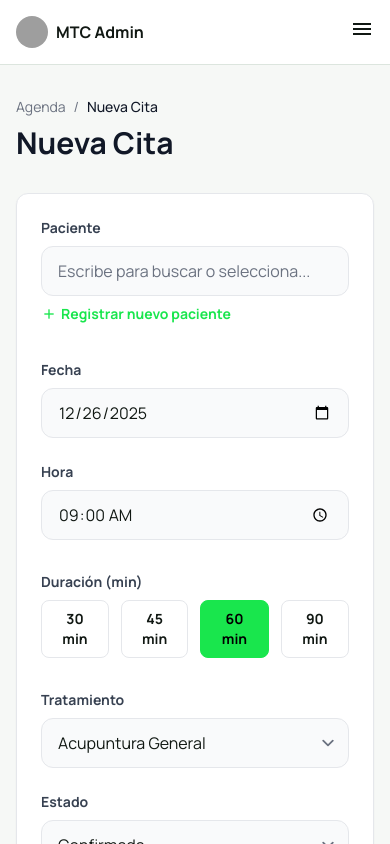
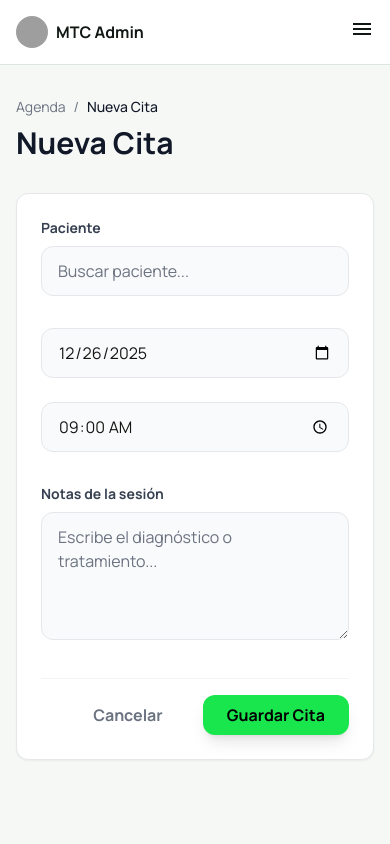
Before and after one commit to murciasaez/MTC-Administrador-, a React (Vite) app: page /new-appointment in a window 390 px wide. Built offline with nearby package versions, Linux system fonts and the light colour scheme; grey boxes are pictures that could not be loaded.

Commit message:
finalizar sincronizacion de notas

```diff
--- a/screens/NewAppointment.tsx
+++ b/screens/NewAppointment.tsx
@@ -1,13 +1,11 @@
 import React, { useState, useEffect } from 'react';
 import { useNavigate, Link } from 'react-router-dom';
 
-// --- CONFIGURACIÓN GOOGLE SHEETS (PASO C - MODO SILENCIOSO) ---
 const GOOGLE_SCRIPT_URL = "https://script.google.com/macros/s/AKfycbxaCWqoAXba1Wo6Zz053aBh8Wu5-wyox9tlESHG_q-3l_xlfCRj8StkcUrBH_67tXIVWg/exec";
 
 export const NewAppointment: React.FC = () => {
     const navigate = useNavigate();
 
-    // --- ESTADOS ---
     const [paciente, setPaciente] = useState('');
     const [fecha, setFecha] = useState(new Date().toISOString().split('T')[0]);
     const [hora, setHora] = useState('09:00');
@@ -16,10 +14,8 @@
     const [estado, setEstado] = useState('programada');
     const [notas, setNotas] = useState('');
 
-    // Estado para la lista de pacientes (PASO A)
-    const [listaPacientes, setListaPacientes] = useState<{id: number, nombre: string}[]>([]);
+    const [listaPacientes, setListaPacientes] = useState<{id: number, nombre: string, notas?: string}[]>([]);
 
-    // --- CARGAR PACIENTES AL INICIAR ---
     useEffect(() => {
         const guardados = localStorage.getItem('pacientesLocal');
         if (guardados) {
@@ -45,22 +41,26 @@
             notas: notas || ""
         };
 
-        // 1. GUARDADO LOCAL (INSTANTÁNEO)
         const citasLocales = JSON.parse(localStorage.getItem('citasLocal') || '[]');
         localStorage.setItem('citasLocal', JSON.stringify([...citasLocales, nuevaCita]));
 
-        // 2. GUARDADO EN NUBE (PASO C - SILENCIOSO)
-        // Lanzamos la petición y NO esperamos (fire and forget)
+        const directorioActualizado = listaPacientes.map(p => {
+            if (p.nombre === paciente) {
+                return { ...p, notas: notas };
+            }
+            return p;
+        });
+        localStorage.setItem('pacientesLocal', JSON.stringify(directorioActualizado));
+
         if (GOOGLE_SCRIPT_URL && GOOGLE_SCRIPT_URL.startsWith("http")) {
             fetch(GOOGLE_SCRIPT_URL, {
                 method: "POST",
                 mode: "no-cors",
                 headers: { "Content-Type": "text/plain" },
                 body: JSON.stringify(nuevaCita)
-            }).catch(err => console.log("Error silencioso en backup nube:", err));
+            }).catch(err => console.log("Error backup:", err));
         }
 
-        // Navegamos inmediatamente
         navigate('/dashboard');
     };
 
@@ -68,83 +68,47 @@
         <div className="flex-1 w-full max-w-4xl mx-auto px-4 py-8">
             <div className="mb-8">
                 <div className="flex items-center gap-2 text-sm text-gray-500 mb-2">
-                    <Link to="/dashboard" className="hover:text-primary">Agenda</Link>
-                    <span>/</span><span className="text-gray-900 font-medium">Nueva Cita</span>
+                    <Link to="/dashboard" className="hover:text-primary transition-colors">Agenda</Link>
+                    <span>/</span><span className="text-gray-900 dark:text-gray-300 font-medium">Nueva Cita</span>
                 </div>
                 <h1 className="text-3xl font-bold text-gray-900 dark:text-white">Nueva Cita</h1>
             </div>
 
             <div className="bg-white dark:bg-[#1a2e20] rounded-xl shadow-sm border border-gray-200 dark:border-gray-700 p-6 md:p-8 space-y-8">
-
-                {/* --- SELECTOR DE PACIENTE INTELIGENTE (PASO A) --- */}
                 <div>
                     <label className="block text-sm font-bold text-gray-700 dark:text-gray-300 mb-2">Paciente</label>
-                    <div className="relative">
                     <input
-                            list="lista-pacientes" // Conecta con el datalist de abajo
+                        list="lista-pacientes"
                         type="text"
                         value={paciente}
                         onChange={(e) => setPaciente(e.target.value)}
-                            className="w-full px-4 py-3 bg-gray-50 dark:bg-[#112115] border border-gray-200 dark:border-gray-700 rounded-xl dark:text-white"
-                            placeholder="Escribe para buscar o selecciona..."
-                            autoComplete="off"
+                        className="w-full px-4 py-3 bg-gray-50 dark:bg-[#112115] border border-gray-200 dark:border-gray-700 rounded-xl dark:text-white outline-none"
+                        placeholder="Buscar paciente..."
                     />
-                        {/* Lista desplegable nativa */}
                     <datalist id="lista-pacientes">
-                            {listaPacientes.map(p => (
-                                <option key={p.id} value={p.nombre} />
-                            ))}
+                        {listaPacientes.map(p => <option key={p.id} value={p.nombre} />)}
                     </datalist>
-                    </div>
-                    <Link to="/quick-add" className="inline-flex items-center gap-1 text-primary text-sm font-bold mt-2 hover:underline">
-                        <span className="material-symbols-outlined text-[16px]">add</span> Registrar nuevo paciente
-                    </Link>
                 </div>
 
                 <div className="grid grid-cols-1 md:grid-cols-2 gap-6">
-                    <div>
-                        <label className="block text-sm font-bold text-gray-700 dark:text-gray-300 mb-2">Fecha</label>
                     <input type="date" value={fecha} onChange={(e) => setFecha(e.target.value)} className="w-full px-4 py-3 bg-gray-50 dark:bg-[#112115] border border-gray-200 dark:border-gray-700 rounded-xl dark:text-white" />
-                    </div>
-                    <div>
-                        <label className="block text-sm font-bold text-gray-700 dark:text-gray-300 mb-2">Hora</label>
-                        <input type="time" value={hora} onChange={(e) => setHora(e.target.value)} step="900" className="w-full px-4 py-3 bg-gray-50 dark:bg-[#112115] border border-gray-200 dark:border-gray-700 rounded-xl dark:text-white" />
-                    </div>
+                    <input type="time" value={hora} onChange={(e) => setHora(e.target.value)} className="w-full px-4 py-3 bg-gray-50 dark:bg-[#112115] border border-gray-200 dark:border-gray-700 rounded-xl dark:text-white" />
                 </div>
 
                 <div>
-                    <label className="block text-sm font-bold text-gray-700 dark:text-gray-300 mb-2">Duración (min)</label>
-                    <div className="flex gap-3">
-                        {[30, 45, 60, 90].map(min => (
-                            <button key={min} onClick={() => setDuracion(min)} className={`px-4 py-2 rounded-lg text-sm font-bold border ${duracion === min ? 'bg-primary text-black border-primary' : 'bg-white dark:bg-transparent border-gray-200 dark:text-gray-300'}`}>{min} min</button>
-                        ))}
-                    </div>
-                </div>
-
-                <div className="grid grid-cols-1 md:grid-cols-2 gap-6">
-                    <div>
-                        <label className="block text-sm font-bold text-gray-700 dark:text-gray-300 mb-2">Tratamiento</label>
-                        <select value={tipo} onChange={(e) => setTipo(e.target.value)} className="w-full px-4 py-3 bg-gray-50 dark:bg-[#112115] border border-gray-200 dark:border-gray-700 rounded-xl dark:text-white">
-                            <option>Acupuntura General</option><option>Masaje Tui Na</option><option>Ventosas</option><option>Fitoterapia</option>
-                        </select>
-                    </div>
-                    <div>
-                        <label className="block text-sm font-bold text-gray-700 dark:text-gray-300 mb-2">Estado</label>
-                        <select value={estado} onChange={(e) => setEstado(e.target.value)} className="w-full px-4 py-3 bg-gray-50 dark:bg-[#112115] border border-gray-200 dark:border-gray-700 rounded-xl dark:text-white">
-                            <option value="programada">Confirmada</option><option value="atendida">Atendida</option><option value="cancelada">Cancelada</option>
-                        </select>
-                    </div>
-                </div>
-
-                <div>
-                    <label className="block text-sm font-bold text-gray-700 dark:text-gray-300 mb-2">Notas</label>
-                    <textarea value={notas} onChange={(e) => setNotas(e.target.value)} className="w-full px-4 py-3 bg-gray-50 dark:bg-[#112115] border border-gray-200 dark:border-gray-700 rounded-xl h-24 dark:text-white" placeholder="Detalles..."></textarea>
+                    <label className="block text-sm font-bold mb-2 text-gray-700 dark:text-gray-300">Notas de la sesión</label>
+                    <textarea
+                        value={notas}
+                        onChange={(e) => setNotas(e.target.value)}
+                        className="w-full px-4 py-3 bg-gray-50 dark:bg-[#112115] border border-gray-200 dark:border-gray-700 rounded-xl h-32 dark:text-white outline-none"
+                        placeholder="Escribe el diagnóstico o tratamiento..."
+                    ></textarea>
                 </div>
 
                 <div className="flex justify-end gap-4 pt-4 border-t border-gray-100 dark:border-gray-700">
-                    <button onClick={() => navigate('/dashboard')} className="px-6 py-2.5 rounded-xl font-bold text-gray-500 hover:bg-gray-100">Cancelar</button>
-                    <button onClick={handleGuardar} className="px-6 py-2.5 rounded-xl font-bold bg-primary text-black flex items-center gap-2 hover:bg-primary-dark shadow-lg">
-                        <span className="material-symbols-outlined">check</span> Guardar Cita
+                    <button onClick={() => navigate('/dashboard')} className="px-6 py-2 text-gray-500 font-bold hover:bg-gray-100 rounded-xl transition-colors">Cancelar</button>
+                    <button onClick={handleGuardar} className="px-6 py-2 bg-primary text-black font-bold rounded-xl shadow-lg hover:bg-primary-dark transition-all">
+                        Guardar Cita
                     </button>
                 </div>
             </div>
--- a/screens/PatientsList.tsx
+++ b/screens/PatientsList.tsx
@@ -9,9 +9,9 @@
     ultimaVisita: string;
     estado: 'Activo' | 'Pendiente' | 'Inactivo';
     avatarColor: string;
+    notas?: string; // Nuevo campo para las notas
 };
 
-// Tipo Cita (para leer historial)
 type Cita = {
     id: number;
     paciente: string;
@@ -31,17 +31,14 @@
     const [busqueda, setBusqueda] = useState("");
     const [menuAbiertoId, setMenuAbiertoId] = useState<number | null>(null);
 
-    // --- ESTADOS PARA LA FICHA DEL PACIENTE (PASO B) ---
+    // --- ESTADOS PARA LA FICHA DEL PACIENTE ---
     const [pacienteFicha, setPacienteFicha] = useState<Paciente | null>(null);
     const [historialCitas, setHistorialCitas] = useState<Cita[]>([]);
 
     // --- FUNCIONES ---
     const abrirFicha = (paciente: Paciente) => {
-        // 1. Cargamos todas las citas
         const todasLasCitas: Cita[] = JSON.parse(localStorage.getItem('citasLocal') || '[]');
-        // 2. Filtramos las de ESTE paciente (por nombre exacto)
         const historial = todasLasCitas.filter(c => c.paciente === paciente.nombre);
-        // 3. Ordenamos por fecha (más reciente primero)
         historial.sort((a, b) => new Date(b.fecha).getTime() - new Date(a.fecha).getTime());
 
         setHistorialCitas(historial);
@@ -58,7 +55,6 @@
         }
     };
 
-    // Filtros visuales
     const pacientesFiltrados = listaPacientes.filter(p =>
         p.nombre.toLowerCase().includes(busqueda.toLowerCase()) || p.telefono.includes(busqueda)
     );
@@ -68,21 +64,24 @@
 
             {/* CABECERA */}
             <div className="flex justify-between items-center mb-6">
-                <h1 className="text-2xl md:text-3xl font-bold dark:text-white">Directorio</h1>
-                <Link to="/quick-add" className="bg-primary hover:bg-primary-dark text-black px-4 py-2 rounded-lg font-bold flex items-center gap-2">
+                <h1 className="text-2xl md:text-3xl font-bold dark:text-white">Directorio de Pacientes</h1>
+                <Link to="/quick-add" className="bg-primary hover:bg-primary-dark text-black px-4 py-2 rounded-lg font-bold flex items-center gap-2 transition-colors">
                     <span className="material-symbols-outlined">add</span> Alta Rápida
                 </Link>
             </div>
 
             {/* BUSCADOR */}
             <div className="bg-white dark:bg-surface-dark p-4 rounded-xl border border-gray-200 dark:border-gray-700 mb-4 shadow-sm">
+                <div className="flex items-center gap-2">
+                    <span className="material-symbols-outlined text-gray-400">search</span>
                     <input
                         type="text"
-                    placeholder="Buscar paciente..."
+                        placeholder="Buscar por nombre o teléfono..."
                         className="w-full bg-transparent outline-none dark:text-white"
                         value={busqueda}
                         onChange={(e) => setBusqueda(e.target.value)}
                     />
+                </div>
             </div>
 
             {/* TABLA */}
@@ -92,27 +91,36 @@
                         <tr>
                             <th className="p-4 text-xs font-bold uppercase text-gray-500">Nombre</th>
                             <th className="p-4 text-xs font-bold uppercase text-gray-500">Teléfono</th>
-                            <th className="p-4 text-xs font-bold uppercase text-gray-500">Estado</th>
+                            <th className="p-4 text-xs font-bold uppercase text-gray-500">Notas de Sesión</th>
                             <th className="p-4 text-xs font-bold uppercase text-gray-500 text-right">Acciones</th>
                         </tr>
                     </thead>
                     <tbody className="divide-y divide-gray-100 dark:divide-gray-700">
                         {pacientesFiltrados.map((paciente) => (
-                            <tr key={paciente.id} className="hover:bg-gray-50 dark:hover:bg-white/5">
+                            <tr key={paciente.id} className="hover:bg-gray-50 dark:hover:bg-white/5 transition-colors">
                                 <td className="p-4 font-bold dark:text-white flex items-center gap-3">
-                                    <div className={`size-8 rounded-full flex items-center justify-center text-xs ${paciente.avatarColor}`}>{paciente.nombre.charAt(0)}</div>
+                                    <div className={`size-8 rounded-full flex items-center justify-center text-xs text-white ${paciente.avatarColor}`}>{paciente.nombre.charAt(0)}</div>
                                     {paciente.nombre}
                                 </td>
                                 <td className="p-4 text-sm text-gray-600 dark:text-gray-300 font-mono">{paciente.telefono}</td>
-                                <td className="p-4"><span className="px-2 py-1 rounded-full bg-gray-100 text-xs font-bold border">{paciente.estado}</span></td>
+                                <td className="p-4 text-sm text-gray-600 dark:text-gray-300 max-w-[300px]">
+                                    <div className="truncate italic">
+                                        {paciente.notas ? paciente.notas : <span className="text-gray-400">Sin notas registradas</span>}
+                                    </div>
+                                </td>
                                 <td className="p-4 text-right relative">
-                                    <button onClick={(e) => { e.stopPropagation(); setMenuAbiertoId(menuAbiertoId === paciente.id ? null : paciente.id); }} className="text-gray-400 hover:text-primary"><span className="material-symbols-outlined">more_vert</span></button>
+                                    <button onClick={(e) => { e.stopPropagation(); setMenuAbiertoId(menuAbiertoId === paciente.id ? null : paciente.id); }} className="text-gray-400 hover:text-primary transition-colors">
+                                        <span className="material-symbols-outlined">more_vert</span>
+                                    </button>
 
-                                    {/* MENÚ FLOTANTE */}
                                     {menuAbiertoId === paciente.id && (
-                                        <div className="absolute right-8 top-8 w-40 bg-white dark:bg-[#1a2e20] rounded shadow-xl border z-50 overflow-hidden text-left">
-                                            <button onClick={() => abrirFicha(paciente)} className="w-full px-4 py-2 hover:bg-gray-50 dark:hover:bg-white/10 text-sm flex gap-2"><span className="material-symbols-outlined text-[18px]">visibility</span> Ver Ficha</button>
-                                            <button onClick={() => handleEliminar(paciente.id, paciente.nombre)} className="w-full px-4 py-2 hover:bg-red-50 text-red-600 text-sm flex gap-2"><span className="material-symbols-outlined text-[18px]">delete</span> Eliminar</button>
+                                        <div className="absolute right-8 top-8 w-40 bg-white dark:bg-[#1a2e20] rounded shadow-xl border border-gray-100 dark:border-gray-700 z-50 overflow-hidden text-left">
+                                            <button onClick={() => abrirFicha(paciente)} className="w-full px-4 py-2 hover:bg-gray-50 dark:hover:bg-white/10 text-sm flex gap-2 items-center transition-colors">
+                                                <span className="material-symbols-outlined text-[18px]">visibility</span> Ver Ficha
+                                            </button>
+                                            <button onClick={() => handleEliminar(paciente.id, paciente.nombre)} className="w-full px-4 py-2 hover:bg-red-50 text-red-600 text-sm flex gap-2 items-center transition-colors">
+                                                <span className="material-symbols-outlined text-[18px]">delete</span> Eliminar
+                                            </button>
                                         </div>
                                     )}
                                 </td>
@@ -122,52 +130,69 @@
                 </table>
             </div>
 
-            {/* --- MODAL FICHA DEL PACIENTE (PASO B) --- */}
+            {/* MODAL FICHA DEL PACIENTE */}
             {pacienteFicha && (
-                <div className="fixed inset-0 bg-black/50 backdrop-blur-sm z-50 flex items-center justify-center p-4" onClick={() => setPacienteFicha(null)}>
-                    <div className="bg-white dark:bg-[#1a2e20] w-full max-w-2xl rounded-2xl shadow-2xl overflow-hidden max-h-[80vh] flex flex-col" onClick={e => e.stopPropagation()}>
+                <div className="fixed inset-0 bg-black/60 backdrop-blur-sm z-50 flex items-center justify-center p-4" onClick={() => setPacienteFicha(null)}>
+                    <div className="bg-white dark:bg-[#1a2e20] w-full max-w-2xl rounded-2xl shadow-2xl overflow-hidden max-h-[90vh] flex flex-col" onClick={e => e.stopPropagation()}>
                         {/* Cabecera Ficha */}
                         <div className="p-6 border-b border-gray-100 dark:border-gray-700 bg-gray-50 dark:bg-[#1f3325] flex justify-between items-center">
                             <div className="flex items-center gap-4">
-                                <div className={`size-12 rounded-full flex items-center justify-center text-xl font-bold ${pacienteFicha.avatarColor}`}>{pacienteFicha.nombre.charAt(0)}</div>
+                                <div className={`size-14 rounded-full flex items-center justify-center text-2xl font-bold text-white ${pacienteFicha.avatarColor}`}>{pacienteFicha.nombre.charAt(0)}</div>
                                 <div>
                                     <h2 className="text-xl font-bold dark:text-white">{pacienteFicha.nombre}</h2>
                                     <p className="text-sm text-gray-500 font-mono">{pacienteFicha.telefono}</p>
                                 </div>
                             </div>
-                            <button onClick={() => setPacienteFicha(null)} className="text-gray-400 hover:text-black"><span className="material-symbols-outlined">close</span></button>
+                            <button onClick={() => setPacienteFicha(null)} className="text-gray-400 hover:text-black dark:hover:text-white transition-colors">
+                                <span className="material-symbols-outlined">close</span>
+                            </button>
+                        </div>
+
+                        {/* Cuerpo de la Ficha */}
+                        <div className="p-6 overflow-y-auto flex-1 space-y-6">
+                            {/* Sección Notas */}
+                            <div>
+                                <h3 className="text-xs font-bold uppercase text-gray-400 mb-2 tracking-wider">Notas del Paciente</h3>
+                                <div className="p-4 bg-yellow-50 dark:bg-yellow-900/10 border border-yellow-100 dark:border-yellow-900/20 rounded-xl text-gray-700 dark:text-gray-300 italic">
+                                    {pacienteFicha.notas || "No hay notas clínicas para este paciente."}
+                                </div>
                             </div>
 
                             {/* Historial de Citas */}
-                        <div className="p-6 overflow-y-auto flex-1">
-                            <h3 className="text-sm font-bold uppercase text-gray-500 mb-4">Historial de Citas</h3>
+                            <div>
+                                <h3 className="text-xs font-bold uppercase text-gray-400 mb-4 tracking-wider">Historial de Citas</h3>
                                 {historialCitas.length > 0 ? (
                                     <div className="space-y-3">
                                         {historialCitas.map((cita) => (
-                                        <div key={cita.id} className="flex items-center justify-between p-3 border border-gray-100 dark:border-gray-700 rounded-lg hover:bg-gray-50 dark:hover:bg-white/5 transition-colors">
+                                            <div key={cita.id} className="flex items-center justify-between p-4 border border-gray-100 dark:border-gray-700 rounded-xl hover:bg-gray-50 dark:hover:bg-white/5 transition-colors">
                                                 <div className="flex items-center gap-3">
-                                                <div className="bg-primary/10 text-primary-dark p-2 rounded-lg"><span className="material-symbols-outlined">event</span></div>
+                                                    <div className="bg-primary/10 text-primary-dark p-2 rounded-lg">
+                                                        <span className="material-symbols-outlined">event</span>
+                                                    </div>
                                                     <div>
                                                         <p className="font-bold text-sm dark:text-white">{new Date(cita.fecha).toLocaleDateString('es-ES', { day: 'numeric', month: 'long', year: 'numeric' })}</p>
                                                         <p className="text-xs text-gray-500">{cita.tipo}</p>
                                                     </div>
                                                 </div>
-                                            <span className={`px-2 py-1 rounded text-xs font-bold ${cita.estado === 'programada' ? 'bg-blue-50 text-blue-700' : cita.estado === 'atendida' ? 'bg-green-50 text-green-700' : 'bg-red-50 text-red-700'}`}>
+                                                <span className={`px-3 py-1 rounded-full text-[10px] font-bold uppercase ${cita.estado === 'programada' ? 'bg-blue-50 text-blue-700 border-blue-100' : cita.estado === 'atendida' ? 'bg-green-50 text-green-700 border-green-100' : 'bg-red-50 text-red-700 border-red-100'} border`}>
                                                     {cita.estado}
                                                 </span>
                                             </div>
                                         ))}
                                     </div>
                                 ) : (
-                                <div className="text-center py-10 text-gray-400 bg-gray-50 dark:bg-white/5 rounded-xl border border-dashed border-gray-200">
-                                    <span className="material-symbols-outlined text-4xl mb-2 opacity-50">event_busy</span>
-                                    <p>Este paciente no tiene citas registradas aún.</p>
+                                    <div className="text-center py-10 text-gray-400 bg-gray-50 dark:bg-white/5 rounded-xl border border-dashed border-gray-200 dark:border-gray-700">
+                                        <span className="material-symbols-outlined text-4xl mb-2 opacity-30">event_busy</span>
+                                        <p>No hay citas registradas.</p>
                                     </div>
                                 )}
                             </div>
+                        </div>
 
-                        <div className="p-4 border-t border-gray-100 dark:border-gray-700 text-right">
-                             <Link to="/new-appointment" className="text-primary font-bold text-sm hover:underline" onClick={() => setPacienteFicha(null)}>+ Agendar nueva cita</Link>
+                        <div className="p-4 border-t border-gray-100 dark:border-gray-700 bg-gray-50 dark:bg-[#1f3325] text-right">
+                             <Link to="/new-appointment" className="bg-white dark:bg-surface-dark border border-border-light dark:border-border-dark px-4 py-2 rounded-lg text-primary font-bold text-sm hover:shadow-md transition-all inline-block" onClick={() => setPacienteFicha(null)}>
+                                + Agendar nueva cita
+                             </Link>
                         </div>
                     </div>
                 </div>
```
Lines whose indentation alone changed are shown as unchanged.
